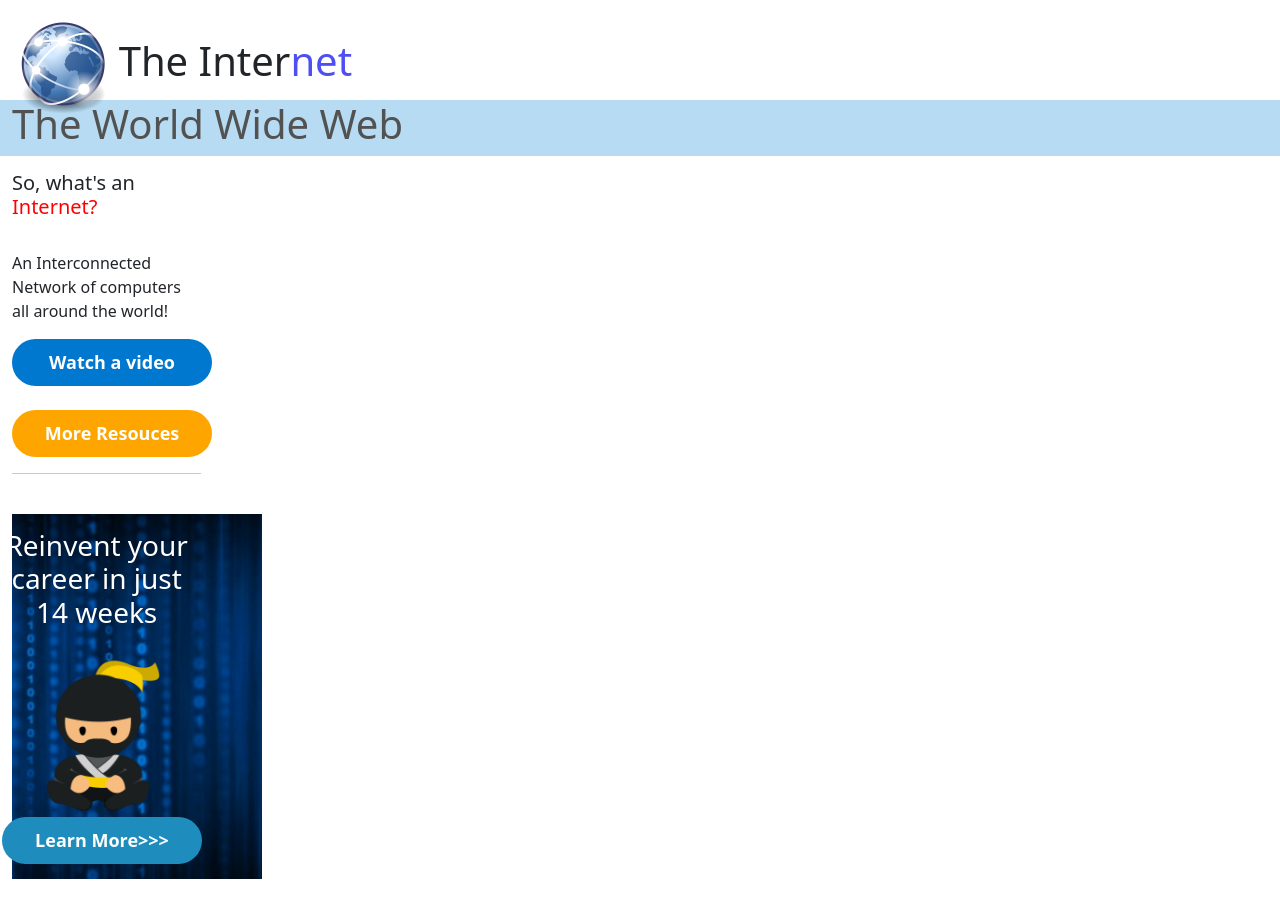
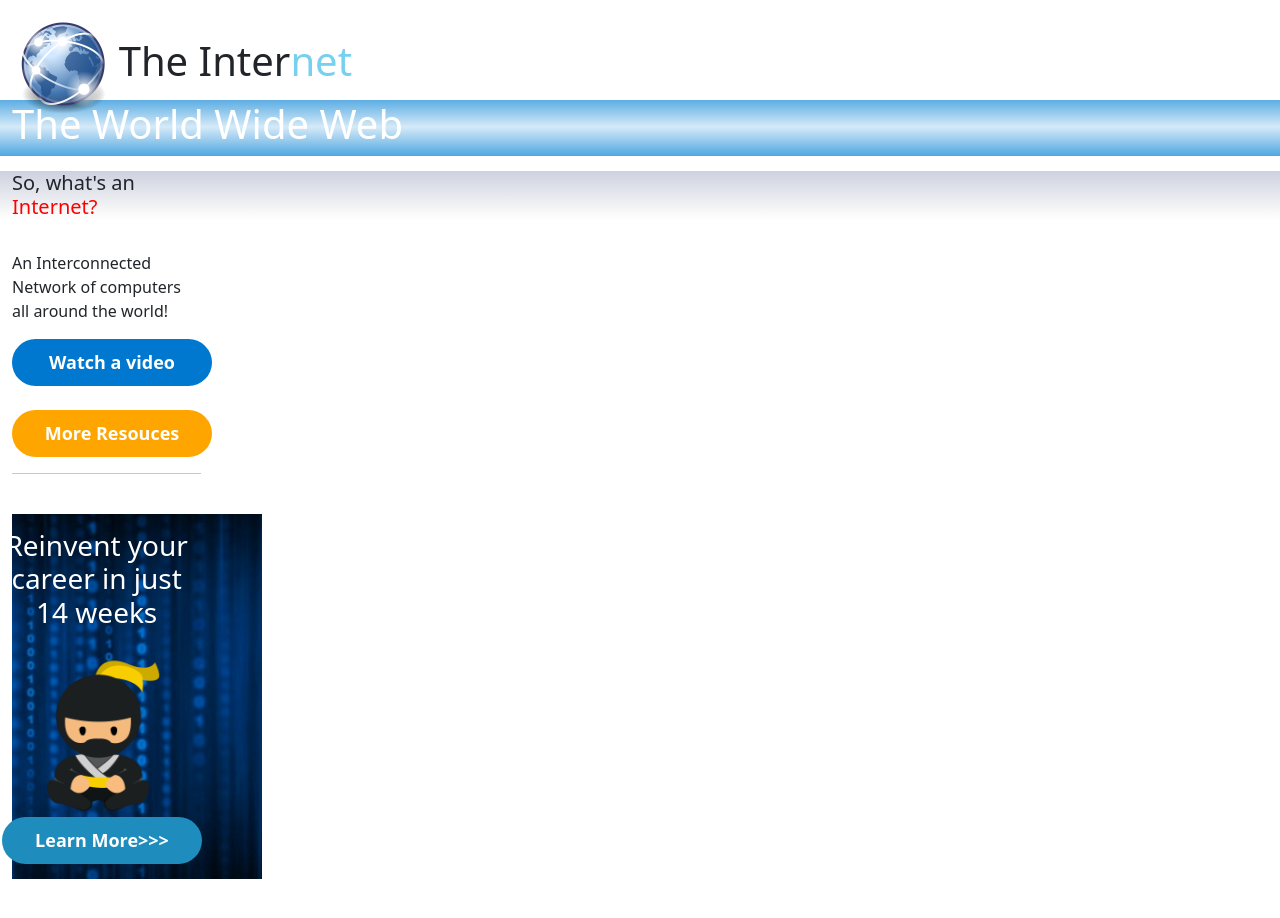
Before and after one commit to WalaaAlshaikh/CodingPractice2, a plain HTML site: page index.html in a window 1280 px wide. Shown: the top 918 px of the page. Drawn offline with nearby package versions, Linux system fonts and the light colour scheme.

Commit message:
some enhancements regarding style

```diff
--- a/index.html
+++ b/index.html
@@ -28,7 +28,7 @@
                 <h1>The World Wide Web</h1>
             </div>
         </div>
-        <div class="row">
+        <div class="row all-content">
             <div class="col-2 internet">
                 <h5>So, what's an <span id="internet"> Internet?</span></h5>
                 <br>
--- a/style.css
+++ b/style.css
@@ -3,7 +3,7 @@
 }
 
 #net {
-    color: rgb(78, 78, 243);
+    color: rgb(118, 208, 238);
 }
 
 .home-img {
@@ -89,11 +89,20 @@ li {
 .html-img {
     width: 150px;
 }
+.all-content{
 
+background: rgb(217,217,219);
+background: linear-gradient(360deg, rgb(255, 255, 255) 0%, rgba(248,248,248,1) 19%, rgba(194, 199, 216, 0.821) 100%);
+background-repeat: no-repeat;
+background-size: auto 50px;
+
+
+}
 .net {
-    background-color: rgba(117, 186, 232, 0.523);
+    background: rgb(0,127,212);
+background: linear-gradient(180deg, rgba(0,127,212,0.6386263978247548) 0%, rgba(0,127,212,0.16523704208245793) 48%, rgba(0,127,212,0.6890465658919818) 100%);
     margin-bottom: 15px;
-    color: rgb(82, 82, 82);
+    color: rgb(255, 255, 255);
 
 }
 
```
